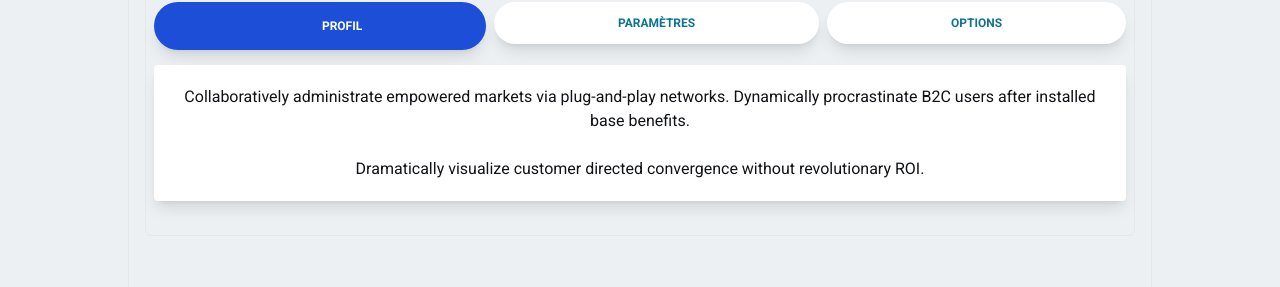
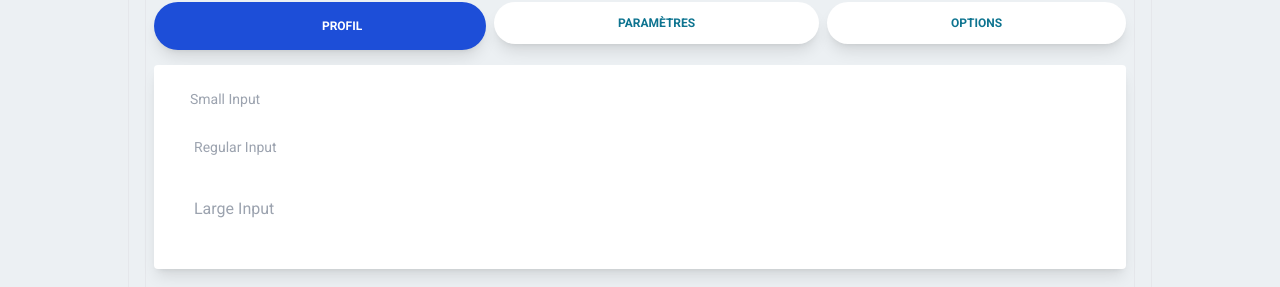
Before and after one commit to jealife/MECADOMPLUS-React-App, a React (Create React App) app: page /profile in a window 1280 px wide. Shown: the part 508-795 px from the top of the page. Built offline with nearby package versions, Linux system fonts and the light colour scheme; some icons are missing.

Commit message:
modified:   src/components/signInForm/SignInForm.js 	modified:   src/pages/home/Home.js 	modified:   src/pages/userProfile/profileComponents/Tabs.js 	new file:   src/pages/userProfile/profileComponents/tabsItems/ProfilTab.js

```diff
--- a/src/components/signInForm/SignInForm.js
+++ b/src/components/signInForm/SignInForm.js
@@ -32,7 +32,7 @@ export default function SignInForm({ toggle }) {
     <form className='login-form' noValidate onSubmit={handleSubmit}>
       <h1 className='text-2xl font-bold'>Connexion</h1>
       <div className="login-sign-up">
-        <div className="login" id="login">
+        <div className="login" >
 
           <input type="email" name="email"
             placeholder="Email" required
--- a/src/pages/home/Home.js
+++ b/src/pages/home/Home.js
@@ -10,7 +10,7 @@ export default function Home() {
       <Hero />
       <section className='w-full flex flex-col gap-10 items-center justify-center py-14 px-10 min-h-screen'>
         <h1 className='title text-3xl font-bold'>Ils repondent à  vos Besoins</h1>
-        <div className="wrapper grid lg:grid-cols-3 gap-5  mx-auto md:grid-cols-2 sm:grid-cols-1">
+        <div className="wrapper grid grid-cols-3 gap-5  mx-auto md:grid-cols-2 sm:grid-cols-1">
           <Card num="640" />
           <Card num="630" />
           <Card num="650" />
--- a/src/pages/userProfile/profileComponents/Tabs.js
+++ b/src/pages/userProfile/profileComponents/Tabs.js
@@ -1,4 +1,5 @@
 import React from "react";
+import ProfilTab from "./tabsItems/ProfilTab";
 
 const Tabs = () => {
   const [openTab, setOpenTab] = React.useState(1);
@@ -74,14 +75,7 @@ const Tabs = () => {
             <div className="px-4 py-5 flex-auto">
               <div className="tab-content tab-space">
                 <div className={openTab === 1 ? "block" : "hidden"} id="link1">
-                  <p>
-                    Collaboratively administrate empowered markets via
-                    plug-and-play networks. Dynamically procrastinate B2C users
-                    after installed base benefits.
-                    <br />
-                    <br /> Dramatically visualize customer directed convergence
-                    without revolutionary ROI.
-                  </p>
+                  <ProfilTab />
                 </div>
                 <div className={openTab === 2 ? "block" : "hidden"} id="link2">
                   <p>
--- /dev/null
+++ b/src/pages/userProfile/profileComponents/tabsItems/ProfilTab.js
@@ -0,0 +1,17 @@
+import React from 'react'
+
+export default function ProfilTab() {
+    return (
+        <div>
+            <div class="mb-3 pt-0">
+                <input type="text" placeholder="Small Input" class="px-2 py-1 placeholder-blueGray-300 text-blueGray-600 relative bg-white bg-white rounded text-sm border border-blueGray-300 outline-none focus:outline-none focus:shadow-outline w-full" />
+            </div>
+            <div class="mb-3 pt-0">
+                <input type="text" placeholder="Regular Input" class="px-3 py-3 placeholder-blueGray-300 text-blueGray-600 relative bg-white bg-white rounded text-sm border border-blueGray-300 outline-none focus:outline-none focus:shadow-outline w-full" />
+            </div>
+            <div class="mb-3 pt-0">
+                <input type="text" placeholder="Large Input" class="px-3 py-4 placeholder-blueGray-300 text-blueGray-600 relative bg-white bg-white rounded text-base border border-blueGray-300 outline-none focus:outline-none focus:shadow-outline w-full" />
+            </div>
+        </div>
+    )
+}
```
